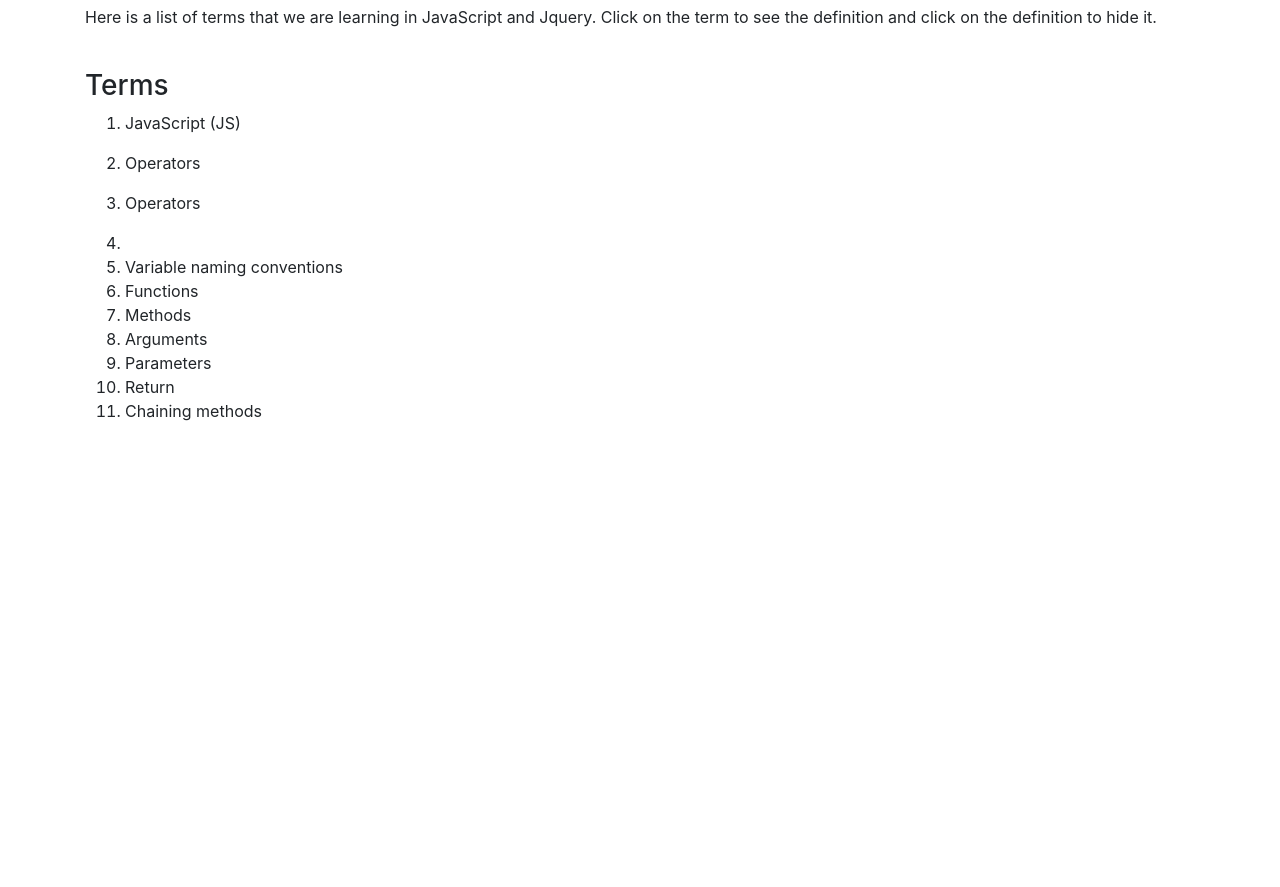
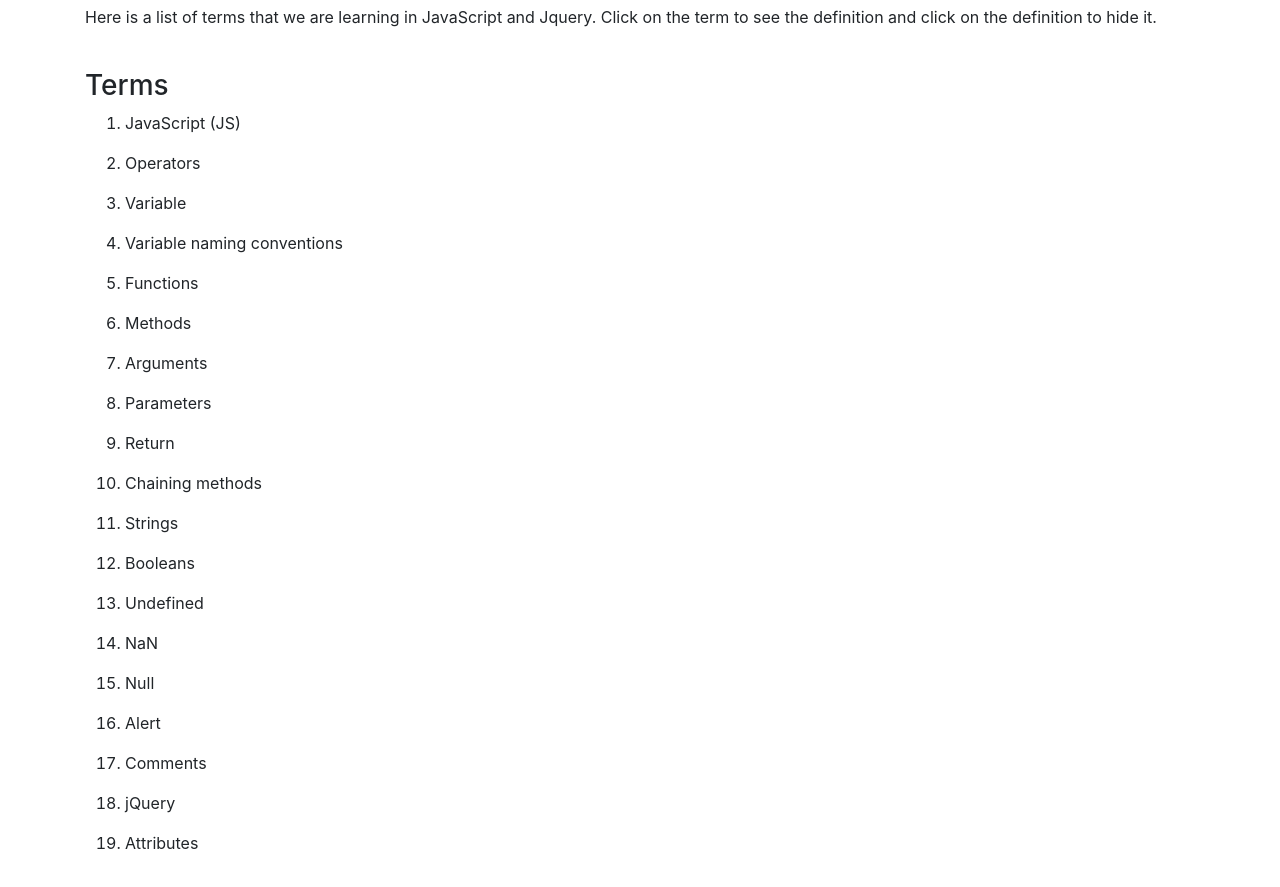
Before and after one commit to diegosalazar343/flashcards, a plain HTML site: page index.html in a window 1280 px wide. Shown: the part 51-938 px from the top of the page. Before the commit the page ends 800 px from the top, so only its background shows below. Drawn offline with Linux system fonts and the light colour scheme.

Commit message:
add definitions, make definition appear with background color and fade out with another click
Co-authored-by: Nick Hennessy <njhnny@gmail.com>

```diff
--- a/css/styles.css
+++ b/css/styles.css
@@ -1,5 +1,8 @@
 .hidden {
   display: none;
+  background-color: #e3fcff;
+  padding: 10px;
+  border-radius: 8px;
 }
 .card {
   border: 0px;
--- a/index.html
+++ b/index.html
@@ -30,15 +30,118 @@
         </li>
         <li>
           <div class="card">
-            <p class="term">Operators</p>
-            <p class="hidden">An operator is a special character (or characters) that indicates an action to be performed. They include +,-,*,/, and %.</p>
+            <p class="term">Variable</p>
+            <p class="hidden">Variables can be thought of as containers used to store information. They allow for a way to label data with a
+            descriptive name.</p>
           </div>
         </li>
-        <li></li>
-        <li>Variable naming conventions</li>
-        <li>Functions</li>
-        <li>Methods</li>
-        <li>Arguments</li>
-        <li>Parameters</li>
-        <li>Return</li>
-        <li>Chaining methods</li>
+        <li>
+          <div class="card">
+            <p class="term">Variable naming conventions</p>
+            <p class="hidden">Use lowerCamelCase when naming JavaScript variables. Start with a lowercase letter, and if the variable name is more
+            than one word, remove all spaces and capitalize the first letter of each subsequent word.</p>
+          </div>
+        </li>
+        <li>
+          <div class="card">
+              <p class="term">Functions</p>
+              <p class="hidden">A function is a block of code that performs an action and returns a result; optionally takes arguments.</p>
+          </div>
+        </li>
+        <li>
+          <div class="card">
+              <p class="term">Methods</p>
+              <p class="hidden">A method is an action run on a piece of data; you can think of it as a message you send to a piece of data, and the
+              result is the response.</p>
+          </div>
+        </li>
+        <li>
+          <div class="card">
+              <p class="term">Arguments</p>
+              <p class="hidden">Arguments are the real values passed to (and received by) the function.</p>
+          </div>
+        </li>
+        <li>
+          <div class="card">
+              <p class="term">Parameters</p>
+              <p class="hidden">Parameters are the names listed in the function definition.</p>
+          </div>
+        </li>
+        <li>
+          <div class="card">
+              <p class="term">Return</p>
+              <p class="hidden">When a return statement is used in a function body, the execution of the function is stopped. If specified, a given
+              value is returned to the function caller.</p>
+          </div>
+        </li>
+        <li>
+          <div class="card">
+              <p class="term">Chaining methods</p>
+              <p class="hidden">Chaining Methods, also known as Cascading, means repeatedly calling one method after another on an object, in one
+              continuous line of code.</p>
+          </div>
+        </li>
+        <li>
+          <div class="card">
+              <p class="term">Strings</p>
+              <p class="hidden">a JavaScript data type that represents the exact text of whatever is enclosed in the quotes.</p>
+          </div>
+        </li>
+        <li>
+          <div class="card">
+              <p class="term">Booleans</p>
+              <p class="hidden">Is a data type that answers true or false.</p>
+          </div>
+        </li>
+        <li>
+          <div class="card">
+              <p class="term">Undefined</p>
+              <p class="hidden">An object (such as a variable) without a defined value.</p>
+          </div>
+        </li>
+        <li>
+          <div class="card">
+              <p class="term">NaN</p>
+              <p class="hidden">The NaN property represents "Not-a-Number" value. This property indicates that a value is not a legal number. The NaN
+              property is the same as the Number.</p>
+          </div>
+        </li>
+        <li>
+          <div class="card">
+              <p class="term">Null</p>
+              <p class="hidden">This represents nothingness.</p>
+          </div>
+        </li>
+        <li>
+          <div class="card">
+              <p class="term">Alert</p>
+              <p class="hidden">A function that opens a dialog box and returns undefined.</p>
+          </div>
+        </li>
+        <li>
+          <div class="card">
+              <p class="term">Comments</p>
+              <p class="hidden">Anything following // on a line in JavaScript is ignored by the computer. Comments are a convenient way to leave notes
+              in your code for yourself or other programmers.</p>
+          </div>
+        </li>
+        <li>
+          <div class="card">
+              <p class="term">jQuery</p>
+              <p class="hidden">jQuery is a fast, small, and feature-rich JavaScript library. It makes things like HTML document traversal and
+              manipulation, event handling, animation, and Ajax much simpler with an easy-to-use API that works across a multitude of
+              browsers.</p>
+          </div>
+        </li>
+        <li>
+          <div class="card">
+              <p class="term">Attributes</p>
+              <p class="hidden">attributes : a collection of objects that belong to a built-in Attr class, with name and value properties. HTML
+              attributes have the following features: Their name is case-insensitive ( id is same as ID ). Their values are always
+              strings.</p>
+          </div>
+        </li>
+      </ol>
+    </div>
+  </body>
+</html>
--- a/js/scripts.js
+++ b/js/scripts.js
@@ -1,5 +1,5 @@
 jQuery(function ($) {
   $("div.card .term").click(function () {
-      $(this).next().toggleClass("hidden");
+      $(this).next().fadeToggle("hidden");
   });
 });
```
